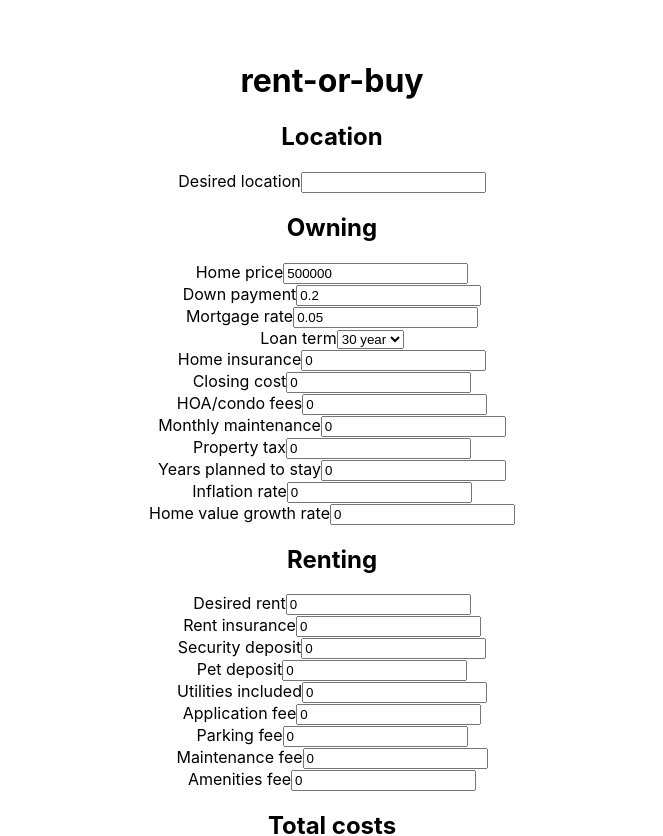
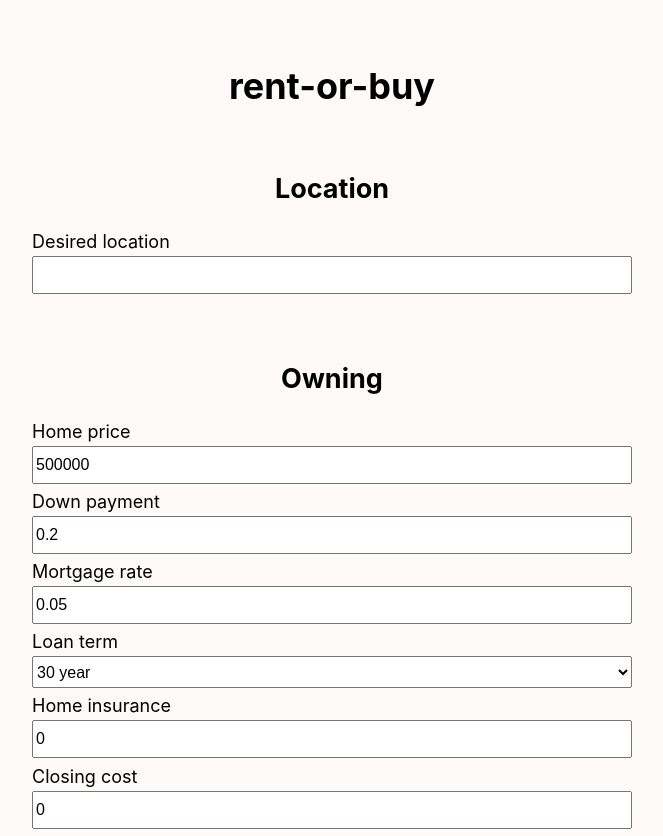
Before and after one commit to nickyggoodman/rentorbuy, a React (Vite) app in the folder rentorbuy/: page / in a window 1280 px wide. Shown: the top 836 px of the page, without its empty margins (308-971 px from the left). Built offline with nearby package versions, Linux system fonts and the light colour scheme.

Commit message:
add some styling

```diff
--- a/rentorbuy/src/App.css
+++ b/rentorbuy/src/App.css
@@ -3,4 +3,28 @@
   margin: 0 auto;
   padding: 2rem;
   text-align: center;
+  font-size: 18px;
 }
+
+h2 {
+  margin-top: 4rem;
+}
+
+.inputField > label {
+  margin-right: 1em;
+  margin-bottom: 4px;
+}
+
+.inputField > input, select{
+  height: 2rem;
+  font-size: 1rem;
+}
+
+.inputField {
+  margin: auto;
+  padding: .2em;
+  width: 50%;
+  display: flex;
+  flex-direction: column;
+  text-align: left;
+}
--- a/rentorbuy/src/App.jsx
+++ b/rentorbuy/src/App.jsx
@@ -103,7 +103,7 @@ function App() {
 
       <h2>Location</h2>
 
-      <div>
+      <div className="inputField">
         <label htmlFor="desiredLocation">Desired location</label>
         <input
           value={inputValues.desiredLocation}
@@ -115,7 +115,7 @@ function App() {
 
       <h2>Owning</h2>
 
-      <div>
+      <div className="inputField">
         <label htmlFor="homePrice">Home price</label>
         <input
           value={inputValues.homePrice}
@@ -125,7 +125,7 @@ function App() {
           onChange={handleInputChange} />
       </div>
 
-      <div>
+      <div className="inputField">
         <label htmlFor="downPayment">Down payment</label>
         <input
           type="number"
@@ -135,7 +135,7 @@ function App() {
           onChange={handleInputChange} />
       </div>
 
-      <div>
+      <div className="inputField">
         <label htmlFor="mortgageRate">Mortgage rate</label>
         <input
           type="number"
@@ -145,7 +145,7 @@ function App() {
           onChange={handleInputChange} />
       </div>
 
-      <div>
+      <div className="inputField">
         <label htmlFor="loanTerm">Loan term</label>
         <select name="loanTerm" id="loanTerm" onChange={handleInputChange}>
           <option value={30}>30 year</option>
@@ -154,7 +154,7 @@ function App() {
         </select>
       </div>
 
-      <div>
+      <div className="inputField">
         <label htmlFor="homeInsurance">Home insurance</label>
         <input
           type="number"
@@ -164,7 +164,7 @@ function App() {
           onChange={handleInputChange}/>
       </div>
 
-      <div>
+      <div className="inputField">
         <label htmlFor="closingCosts">Closing cost</label>
         <input
           type="number"
@@ -174,7 +174,7 @@ function App() {
           onChange={handleInputChange} />
       </div>
 
-      <div>
+      <div className="inputField">
         <label htmlFor="hoaCondoFees">HOA/condo fees</label>
         <input
           type="number"
@@ -184,7 +184,7 @@ function App() {
           onChange={handleInputChange} />
       </div>
 
-      <div>
+      <div className="inputField">
         <label htmlFor="monthlyMaintenance">Monthly maintenance</label>
         <input
           type="number"
@@ -194,7 +194,7 @@ function App() {
           onChange={handleInputChange} />
       </div>
 
-      <div>
+      <div className="inputField">
         <label htmlFor="propertyTax">Property tax</label>
         <input
           type="number"
@@ -204,7 +204,7 @@ function App() {
           onChange={handleInputChange} />
       </div>
 
-      <div>
+      <div className="inputField">
         <label htmlFor="stayDuration">Years planned to stay</label>
         <input
           type="number"
@@ -214,7 +214,7 @@ function App() {
           onChange={handleInputChange} />
       </div>
 
-      <div>
+      <div className="inputField">
         <label htmlFor="inflationRate">Inflation rate</label>
         <input
           value={inputValues.inflationRate}
@@ -224,7 +224,7 @@ function App() {
           onChange={handleInputChange} />
       </div>
 
-      <div>
+      <div className="inputField">
         <label htmlFor="homeValGrowth">Home value growth rate</label>
         <input
           value={inputValues.homeValGrowth}
@@ -243,7 +243,7 @@ function App() {
     }
       <h2>Renting</h2>
 
-      <div>
+      <div className="inputField">
         <label htmlFor="desiredRent">Desired rent</label>
         <input
           type="number"
@@ -253,7 +253,7 @@ function App() {
           onChange={handleInputChange} />
       </div>
 
-      <div>
+      <div className="inputField">
         <label htmlFor="renterInsurance">Rent insurance</label>
         <input
           type="number"
@@ -263,7 +263,7 @@ function App() {
           onChange={handleInputChange} />
       </div>
 
-      <div>
+      <div className="inputField">
         <label htmlFor="securityDeposit">Security deposit</label>
         <input
           type="number"
@@ -273,7 +273,7 @@ function App() {
           onChange={handleInputChange} />
       </div>
 
-      <div>
+      <div className="inputField">
         <label htmlFor="petDeposit">Pet deposit</label>
         <input
           type="number"
@@ -283,7 +283,7 @@ function App() {
           onChange={handleInputChange} />
       </div>
 
-      <div>
+      <div className="inputField">
         <label htmlFor="utilIncluded">Utilities included</label>
         <input
           type="number"
@@ -293,7 +293,7 @@ function App() {
           onChange={handleInputChange} />
       </div>
 
-      <div>
+      <div className="inputField">
         <label htmlFor="appFee">Application fee</label>
         <input
           type="number"
@@ -303,7 +303,7 @@ function App() {
           onChange={handleInputChange} />
       </div>
 
-      <div>
+      <div className="inputField">
         <label htmlFor="parkingFee">Parking fee</label>
         <input
           type="number"
@@ -313,7 +313,7 @@ function App() {
           onChange={handleInputChange} />
       </div>
 
-      <div>
+      <div className="inputField">
         <label htmlFor="maintenanceFee">Maintenance fee</label>
         <input
           type="number"
@@ -323,7 +323,7 @@ function App() {
           onChange={handleInputChange} />
       </div>
 
-      <div>
+      <div className="inputField">
         <label htmlFor="amenitiesFee">Amenities fee</label>
         <input
           type="number"
--- a/rentorbuy/src/index.css
+++ b/rentorbuy/src/index.css
@@ -1,4 +1,5 @@
 :root {
   font-family: Inter, system-ui, Avenir, Helvetica, Arial, sans-serif;
   font-weight: 400;
+  background-color: snow;
 }
```
